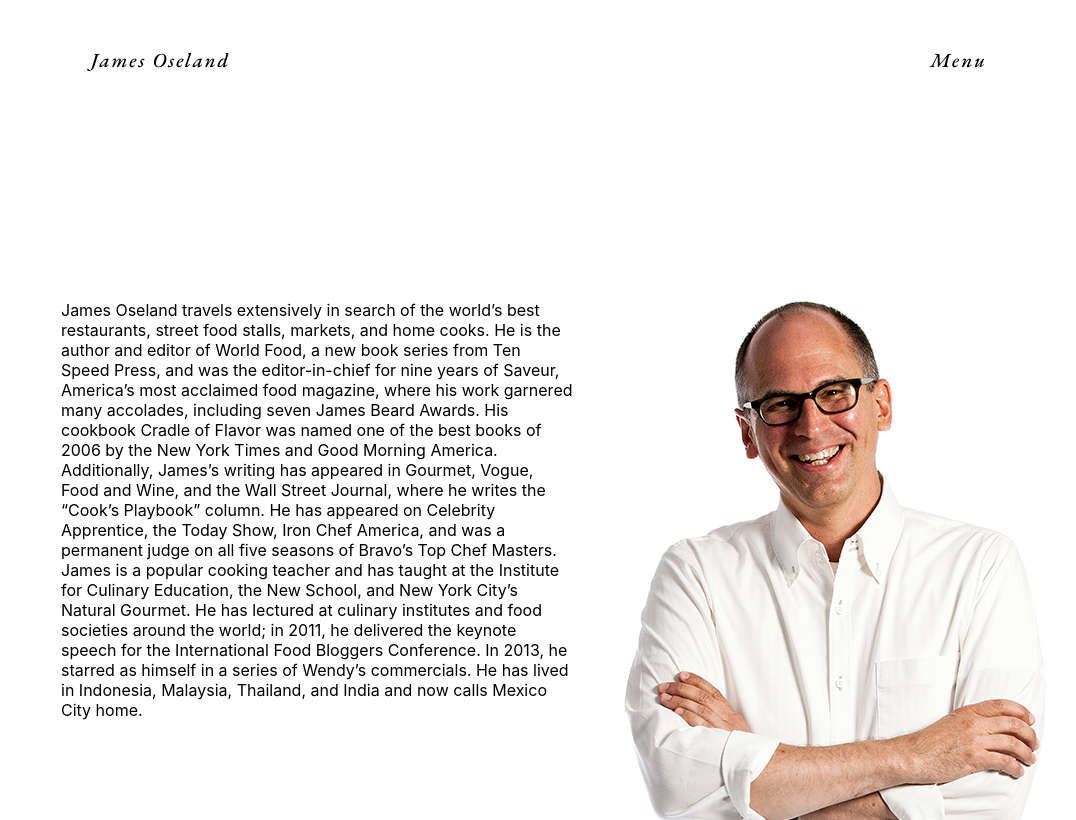
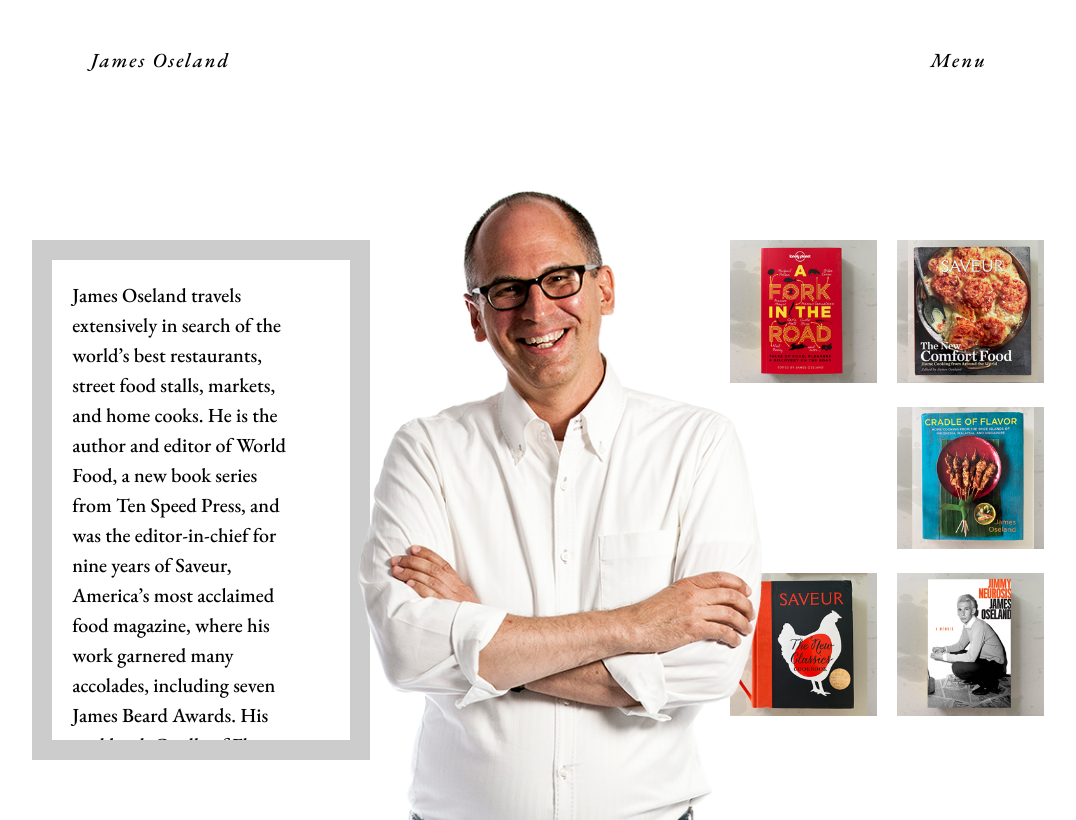
Before and after one commit to cynthiaeddy/jimmy, a React (Create React App) app: page /about-james in a window 1280 px wide. Shown: the whole page, without its empty margins (101-1177 px from the left). Built offline with nearby package versions, Linux system fonts and the light colour scheme; a web font is replaced by a local one.

Commit message:
stylin jim

```diff
--- a/src/stylesheets/AboutJim.css
+++ b/src/stylesheets/AboutJim.css
@@ -14,6 +14,7 @@
 .jim {
 	flex-basis: 33%;
 	position: relative;
+	margin-top: 120px;
 }
 .jim .left,
 .jim .right,
@@ -31,3 +32,27 @@ img.righty {
 	/* width: 43.75%; */
 	width: 43.5%;
 }
+p {
+	width: 90%;
+	margin: 0;
+	font-family: 'EB Garamond', serif;
+	font-weight: 500;
+	font-size: 20px;
+	line-height: 1.5;
+	padding: 20px;
+}
+.jim.left {
+	/* background: rgba(0, 0, 0, .2); */
+	margin-top: 140px;
+	border: 20px solid rgba(0, 0, 0, .2);
+	height: 65vh;
+	overflow: hidden;
+}
+.jimPhoto {
+	position: absolute;
+	z-index: 2;
+	width: 120%;
+	right: -55px;
+	top: -30px;
+	/* left: 10; */
+}
```
